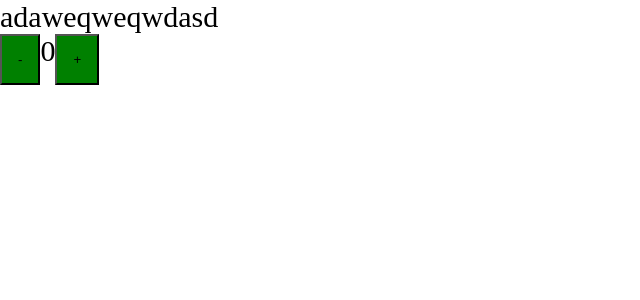
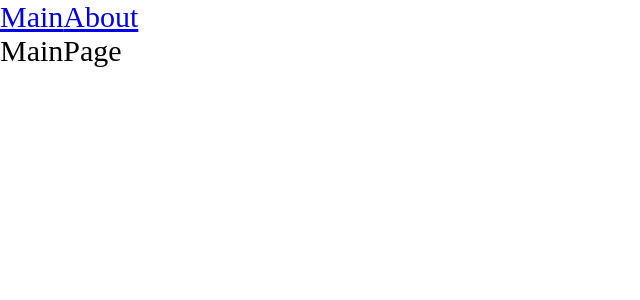
Before and after one commit to TRYHARD607/untitled, a React app: page / in a window 1280 px wide. Shown: the top 300 px of the page, without its empty margins (0-640 px from the left). Built offline with nearby package versions, Linux system fonts and the light colour scheme.

Commit message:
add router and lazy loading

```diff
--- a/package.json
+++ b/package.json
@@ -17,6 +17,7 @@
     "@types/node": "^20.8.9",
     "@types/react": "^18.2.33",
     "@types/react-dom": "^18.2.14",
+    "@types/react-router-dom": "^5.3.3",
     "@types/webpack": "^5.28.4",
     "@types/webpack-dev-server": "^4.7.2",
     "css-loader": "^6.8.1",
@@ -34,6 +35,7 @@
   },
   "dependencies": {
     "react": "^18.2.0",
-    "react-dom": "^18.2.0"
+    "react-dom": "^18.2.0",
+    "react-router-dom": "^6.18.0"
   }
 }
--- a/src/App.tsx
+++ b/src/App.tsx
@@ -1,11 +1,22 @@
+import { Route, Routes } from 'react-router-dom';
 import { Counter } from './components/Counter';
 import './index.scss';
+import { Link } from 'react-router-dom';
+import { AboutPageLazy } from './pages/AboutPage/AboutPage.lazy';
+import { MainPageLazy } from './pages/MainPage/MainPage.lazy';
+import { Suspense } from 'react';
 
 export const App = () => {
   return (
     <div className='app'>
-      adaweqweqwdasd
-      <Counter />
+      <Link to='/'>Main</Link>
+      <Link to='/about'>About</Link>
+      <Suspense fallback={<div>Loading...</div>}>
+        <Routes>
+          <Route path='/about' element={<AboutPageLazy />} />
+          <Route path='/' element={<MainPageLazy />} />
+        </Routes>{' '}
+      </Suspense>
     </div>
   );
 };
--- a/src/index.tsx
+++ b/src/index.tsx
@@ -1,6 +1,11 @@
+import { BrowserRouter } from 'react-router-dom';
 import { App } from './App';
 
 import { createRoot } from 'react-dom/client';
 const container = document.getElementById('root');
 const root = createRoot(container!);
-root.render(<App />);
+root.render(
+  <BrowserRouter>
+    <App />
+  </BrowserRouter>
+);
--- /dev/null
+++ b/src/pages/AboutPage/AboutPage.lazy.tsx
@@ -0,0 +1,3 @@
+import { lazy } from 'react';
+
+export const AboutPageLazy = lazy(() => import('./AboutPage'));
--- /dev/null
+++ b/src/pages/AboutPage/AboutPage.tsx
@@ -0,0 +1,5 @@
+const AboutPage = () => {
+  return <div>AboutPage</div>;
+};
+
+export default AboutPage;
--- /dev/null
+++ b/src/pages/MainPage/MainPage.lazy.tsx
@@ -0,0 +1,3 @@
+import { lazy } from 'react';
+
+export const MainPageLazy = lazy(() => import('./MainPage'));
--- /dev/null
+++ b/src/pages/MainPage/MainPage.tsx
@@ -0,0 +1,5 @@
+const MainPage = () => {
+  return <div>MainPage</div>;
+};
+
+export default MainPage;
```
Also changed, not shown: 2 other files (tests, documents, lock files or other folders).
